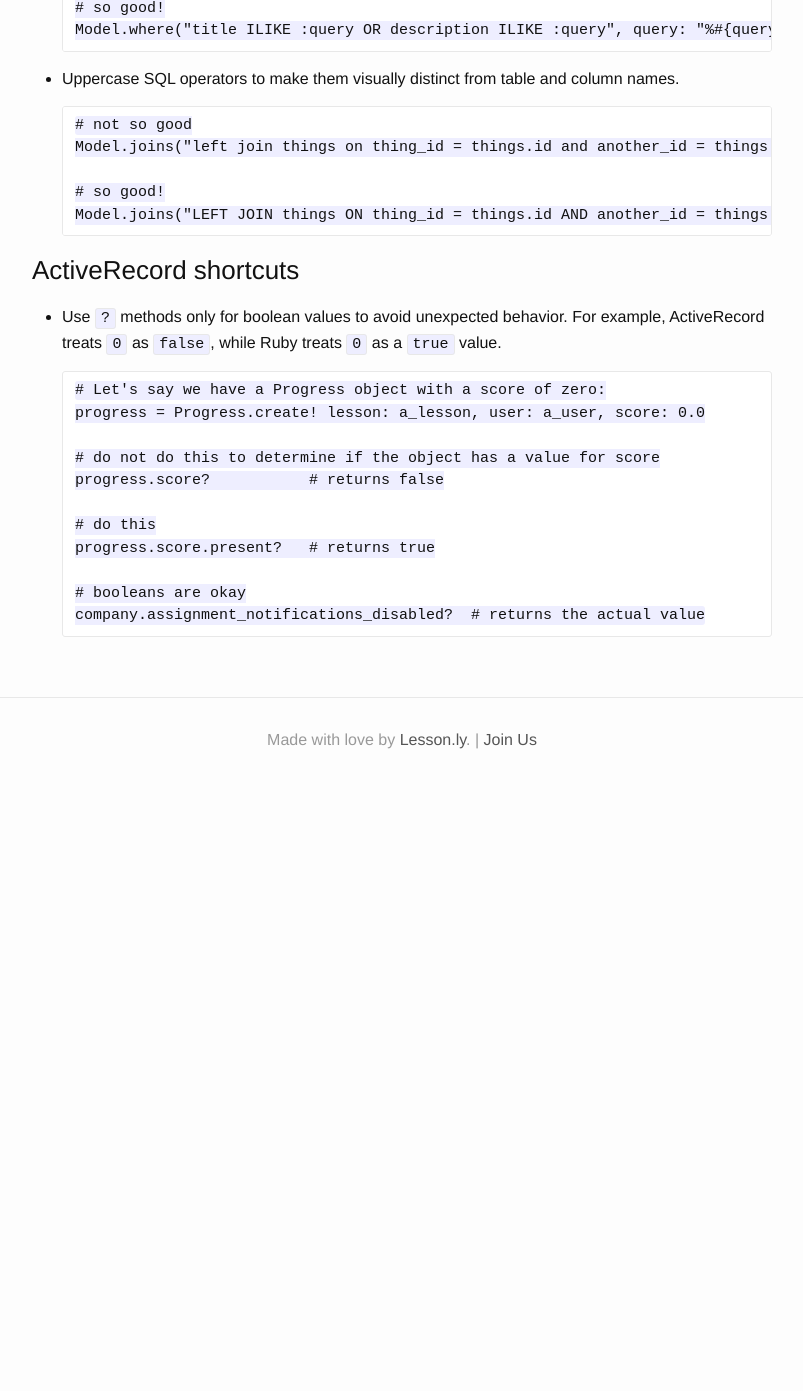
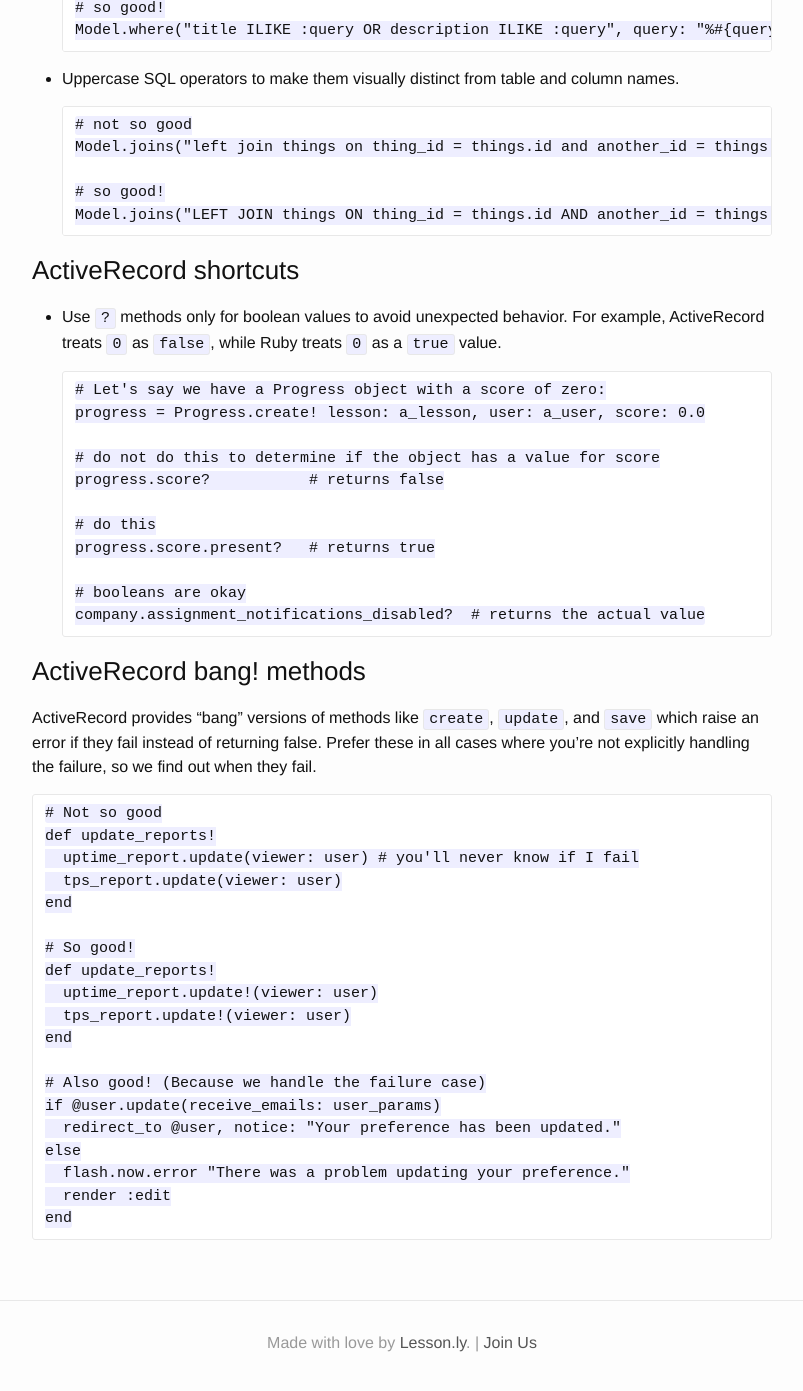
Before and after one commit to isabella232/lessonly.github.io, a Jekyll site: the page built from rails-styleguide.md, in a window 1280 px wide and 1400 px high, scrolled down 621 px. Shown: the top 1391 px of the window, without its empty margins (238-1041 px from the left). Built offline with Jekyll 4.4.1, drawn with Linux system fonts in a browser that asks for light colours; before the commit the page ends 1418 px from its top, so only the background shows below that.

Commit message:
Prefer ActiveRecord bang methods
As discussed in our retrospective meeting, this will ensure we find out as early as possible when things fail for unexpected reasons.

```diff
--- a/rails-styleguide.md
+++ b/rails-styleguide.md
@@ -47,3 +47,27 @@ While we don’t follow it explicitly, the [community Rails Styleguide](https://
 
       # booleans are okay
       company.assignment_notifications_disabled?  # returns the actual value
+
+### ActiveRecord bang! methods
+
+ActiveRecord provides "bang" versions of methods like `create`, `update`, and `save` which raise an error if they fail instead of returning false. Prefer these in all cases where you're not explicitly handling the failure, so we find out when they fail.
+
+    # Not so good
+    def update_reports!
+      uptime_report.update(viewer: user) # you'll never know if I fail
+      tps_report.update(viewer: user)
+    end
+
+    # So good!
+    def update_reports!
+      uptime_report.update!(viewer: user)
+      tps_report.update!(viewer: user)
+    end
+
+    # Also good! (Because we handle the failure case)
+    if @user.update(receive_emails: user_params)
+      redirect_to @user, notice: "Your preference has been updated."
+    else
+      flash.now.error "There was a problem updating your preference."
+      render :edit
+    end
```
